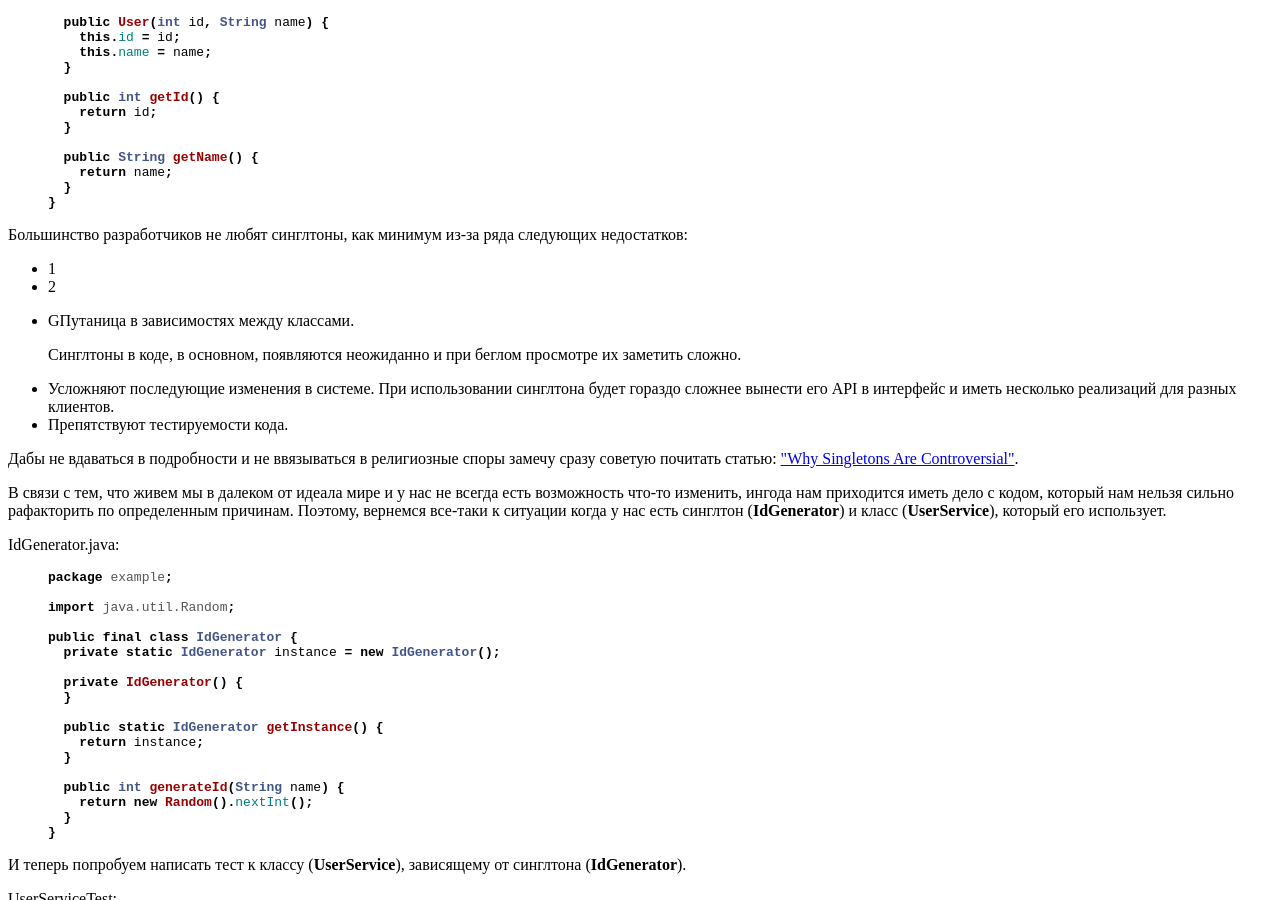
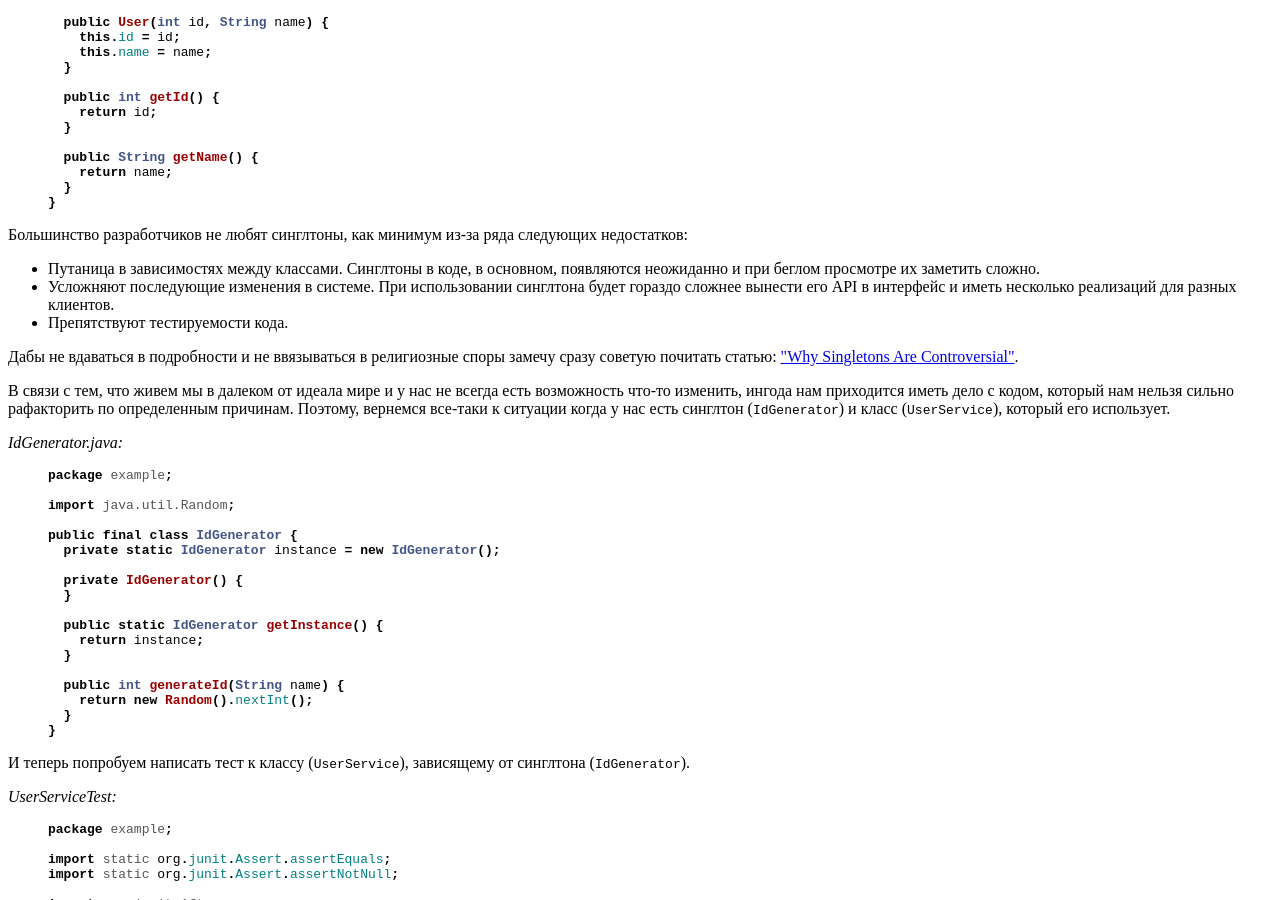
Before and after one commit to avityuk/blog.vityuk.com, a Jekyll site: the page built from _posts/2008-12-17-blog-post.markdown, in a window 1280 px wide and 900 px high, scrolled down 667 px. Built offline with Jekyll 4.4.1, drawn with Linux system fonts in a browser that asks for light colours; some of the changed lines change nothing that is shown; some of the changed text lies outside the part shown.

Commit message:
Fixed formatting

```diff
--- a/_posts/2008-12-17-blog-post.markdown
+++ b/_posts/2008-12-17-blog-post.markdown
@@ -7,7 +7,7 @@ date: 2008-12-17 07:14:00 +0200
 Недавно мне в очередной раз пришлось работать с кодом, полученным в наследство. И я, как честный преверженец [TDD][1], решил предже всего написать тесты на уже существующий класс. К своему огорчению сразу же обнаружил в коде вызов следующего вида: `IdGenerator.getInstance()`. Да, это он самый, \"любимый\" нами [синглтон][2].
 
 
-UserService.java:
+*UserService.java:*
 {% highlight java %}
 package example;
 
@@ -20,7 +20,7 @@ public class UserService {
 }
 {% endhighlight %}
 
-User.java:
+*User.java:*
 {% highlight java %}
 package example;
 
@@ -45,21 +45,15 @@ public class User {
 
 Большинство разработчиков не любят синглтоны, как минимум из-за ряда следующих недостатков:
 
-* 1
-* 2
-* GПутаница в зависимостях между классами.
-
-
-  Синглтоны в коде, в основном, появляются неожиданно и при беглом просмотре их заметить сложно.
+* Путаница в зависимостях между классами. Синглтоны в коде, в основном, появляются неожиданно и при беглом просмотре их заметить сложно.
 * Усложняют последующие изменения в системе. При использовании синглтона будет гораздо сложнее вынести его API в интерфейс и иметь несколько реализаций для разных клиентов.
 * Препятствуют тестируемости кода.
 
-
 Дабы не вдаваться в подробности и не ввязываться в религиозные споры замечу сразу советую почитать статью: [\"Why Singletons Are Controversial\"][3].
 
-В связи с тем, что живем мы в далеком от идеала мире и у нас не всегда есть возможность что-то изменить, ингода нам приходится иметь дело с кодом, который нам нельзя сильно рафакторить по определенным причинам. Поэтому, вернемся все-таки к ситуации когда у нас есть синглтон (<span style="font-weight: bold;">IdGenerator</span>) и класс (<span style="font-weight: bold;">UserService</span>), который его использует.
+В связи с тем, что живем мы в далеком от идеала мире и у нас не всегда есть возможность что-то изменить, ингода нам приходится иметь дело с кодом, который нам нельзя сильно рафакторить по определенным причинам. Поэтому, вернемся все-таки к ситуации когда у нас есть синглтон (`IdGenerator`) и класс (`UserService`), который его использует.
 
-IdGenerator.java:
+*IdGenerator.java:*
 {% highlight java %}
 package example;
 
@@ -81,9 +75,9 @@ public final class IdGenerator {
 }
 {% endhighlight %}
 
-И теперь попробуем написать тест к классу (<span style="font-weight: bold;">UserService</span>), зависящему от синглтона (<span style="font-weight: bold;">IdGenerator</span>).
+И теперь попробуем написать тест к классу (`UserService`), зависящему от синглтона (`IdGenerator`).
 
-UserServiceTest:
+*UserServiceTest:*
 {% highlight java %}
 package example;
 
@@ -118,22 +112,20 @@ public class UserServiceTest {
 }
 {% endhighlight %}
 
-А вот далее попытаемся проверить значение ожидаемого id пользователя: <span style="font-style: italic;">assertEquals(???, user.getId())</span>. Согласитесь, ситуация не из простых? К тому же, допустим, что <span style="font-weight: bold;">IdGenerator</span> использует для генерации id не простой рендомайзер, а полноценную БД. В голову приходят только мысли про [Mock Objects][4]. Но тут так просто не выкрутиться с любимым [EasyMock][5] или [JMock][6], потому как не один из них не умеет подменять статические методы. И тут мы вспоминаем про третий пункт за что мы так не любим синглтоны.
+А вот далее попытаемся проверить значение ожидаемого id пользователя: `assertEquals(???, user.getId())`. Согласитесь, ситуация не из простых? К тому же, допустим, что `IdGenerator` использует для генерации id не простой рендомайзер, а полноценную БД. В голову приходят только мысли про [Mock Objects][4]. Но тут так просто не выкрутиться с любимым [EasyMock][5] или [JMock][6], потому как не один из них не умеет подменять статические методы. И тут мы вспоминаем про третий пункт за что мы так не любим синглтоны.
 
-Немного подумав я решил, что все-таки должен быть способ заменить вызов статического метода в процессе тестирования. А уже в подмененном методе <span style="font-weight: bold;">getInstance</span> вернуть mock <span style="font-weight: bold;">IdGenerator</span>.
+Немного подумав я решил, что все-таки должен быть способ заменить вызов статического метода в процессе тестирования. А уже в подмененном методе `getInstance` вернуть mock `IdGenerator`.
 
 Давайте рассмотрим, что для этого нужно:
-1.  Иметь возможность при загрузке
-    класса выполнить его модификаци. А
-    именно подсунуть ему свою реализацию
-    метода <span style="font-weight: bold;">getInstance</span>.
-2.  Создать наследника final класса <span
-    style="font-weight: bold;">IdGenerator</span>.
+
+1.  Иметь возможность при загрузке класса выполнить его модификаци. А именно подсунуть ему свою реализацию метода `getInstance`.
+2.  Создать наследника final класса `IdGenerator`.
 
 
 На первый взгляд может показаться, что это невозможно. После недолгих поисков я наткнулся на [JMockit][7], который позволяет изменять в runtime статические методы классов и даже конструкторы. Но основным его недостатком является необходимость в дополнительных параметрах запуска Java. И так, еще немного поискав я нашел другое средство: [PowerMock][8]. Список его возможностей меня сразу же убедил в том, что префикс \"Power\" в его названии действительно оправдан.
 
-Вот, небольшой перечень того, что <span style="font-weight: bold;">PowerMock</span> умеет делать:
+Вот, небольшой перечень того, что **PowerMock** умеет делать:
+
 * Mocking статических методов
 * Mocking final методов и классов
 * Mocking private методов
@@ -142,11 +134,11 @@ public class UserServiceTest {
 * Подавлять нежелательно поведение
 
 
-Больше всего порадовала тесная интеграция с <span style="font-weight: bold;">EasyMock</span>.
+Больше всего порадовала тесная интеграция с **EasyMock**.
 
-Вот, собственно, и сам тест для упрямого <span style="font-weight: bold;">UserService</span>.
+Вот, собственно, и сам тест для упрямого **UserService**.
 
-UserServiceTest:
+*UserServiceTest:*
 {% highlight java %}
 package example;
 
@@ -202,14 +194,9 @@ public class UserServiceTest {
 }
 {% endhighlight %}
 
-Кстати, это же решение подходит для тестирования кода, который зависит от системных классов. Например, можно подменить вызов метода: <span style="font-style: italic;">System.currentTimeMillis()</span>.
+Кстати, это же решение подходит для тестирования кода, который зависит от системных классов. Например, можно подменить вызов метода: ``System.currentTimeMillis()``.
 
-На этом буду закругляться. Единственное, хочу упомянуть, что в любом случае следует несколько раз подумать, прежде чем оставлять вызов синглтона в коде. Тех же требований можно достичь гораздо меньшей ценой с помощью [Dependency Injection][9] и различных фреймворков вроде [Spring][10] и [Guice][11].<div class="blogger-post-footer">
-![](https://blogger.googleusercontent.com/tracker/8677550483635565983-7964508185974200824?l=blog.vityuk.com){:
-width="1" height="1"}
-</div>
-
-
+На этом буду закругляться. Единственное, хочу упомянуть, что в любом случае следует несколько раз подумать, прежде чем оставлять вызов синглтона в коде. Тех же требований можно достичь гораздо меньшей ценой с помощью [Dependency Injection][9] и различных фреймворков вроде [Spring][10] и [Guice][11].
 
 [1]: http://en.wikipedia.org/wiki/Test-driven_development
 [2]: http://ru.wikipedia.org/wiki/%D0%9E%D0%B4%D0%B8%D0%BD%D0%BE%D1%87%D0%BA%D0%B0_%28%D1%88%D0%B0%D0%B1%D0%BB%D0%BE%D0%BD_%D0%BF%D1%80%D0%BE%D0%B5%D0%BA%D1%82%D0%B8%D1%80%D0%BE%D0%B2%D0%B0%D0%BD%D0%B8%D1%8F%29
```
